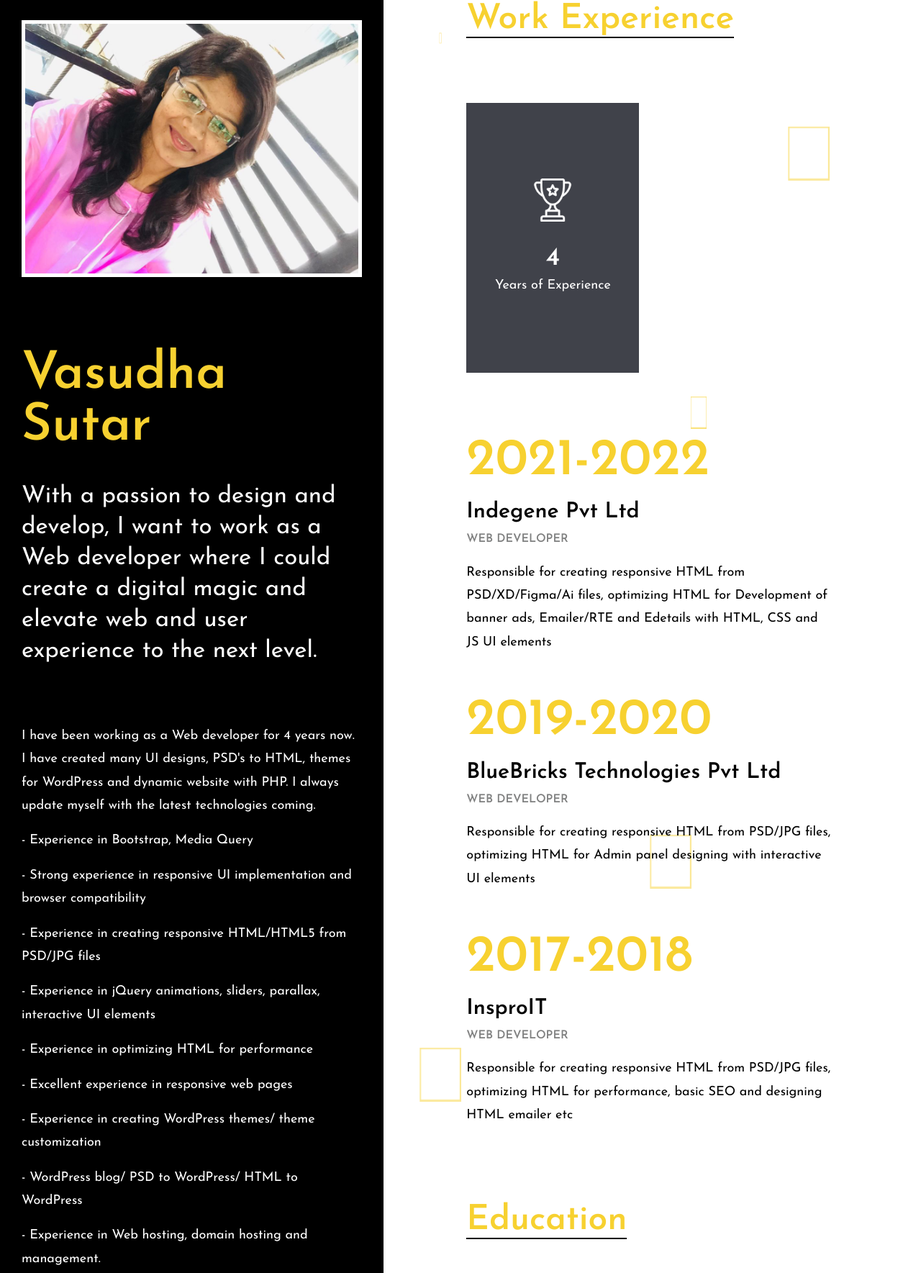
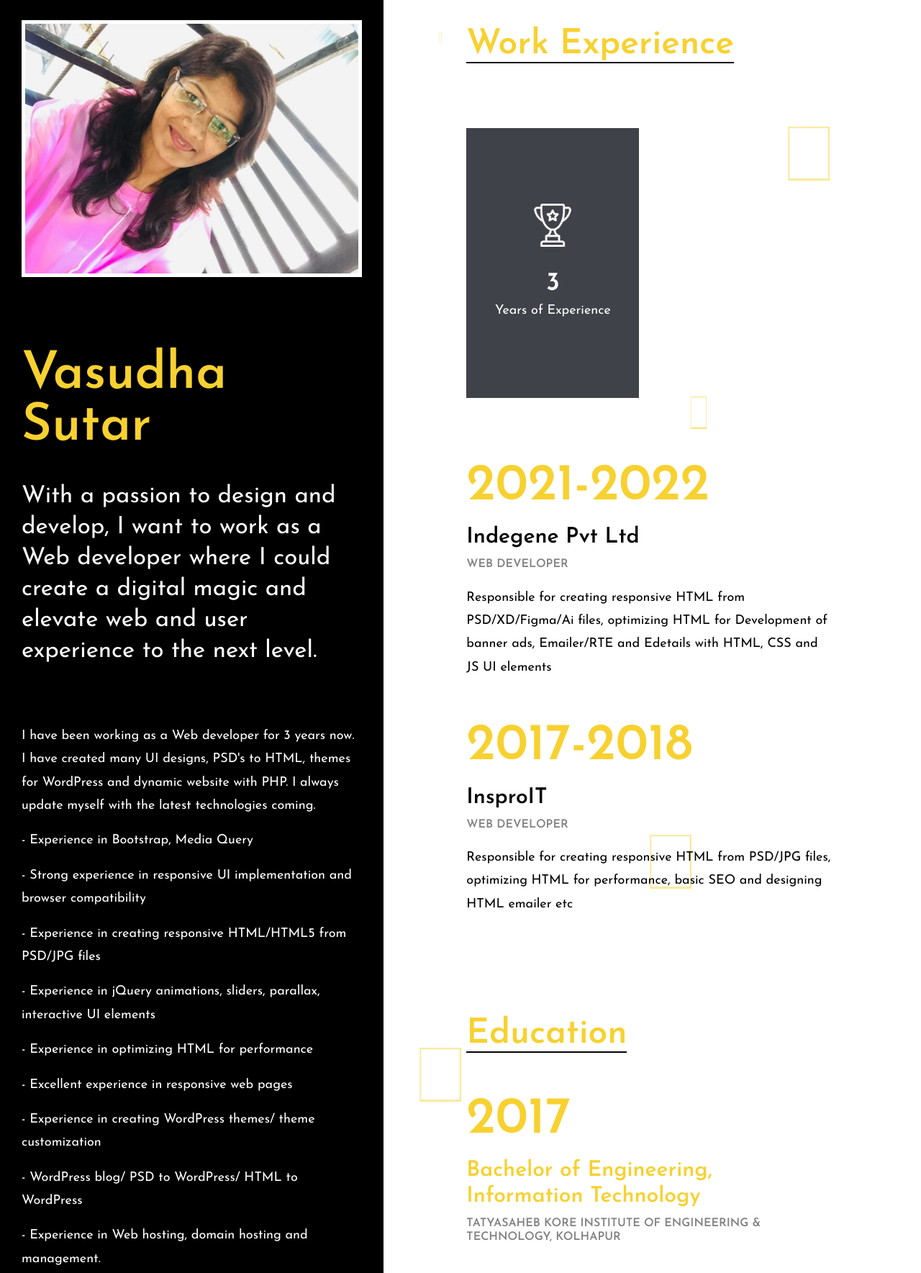
Before and after one commit to vasudhasutar2996/portfolio_2k23.github.io, a plain HTML site: page index.html in a window 1280 px wide. Shown: the part 202-1971 px from the top of the page at 72% size. Drawn offline with Linux system fonts and the light colour scheme.

Commit message:
updated experience and resume pdf file

```diff
--- a/css/style.css
+++ b/css/style.css
@@ -82,7 +82,7 @@ ol {
     margin-bottom: 50px;
     padding-bottom: 2px;
     line-height: normal;
-    margin-top: 25px;
+    margin-top: 60px;
 }
 
 .section-title h2:after {
--- a/index.html
+++ b/index.html
@@ -38,7 +38,7 @@
                         </div>
                     </div>
                     <div class="col-md-8 text-md-right header-buttons">
-                        <a href="doc/Vasudha_2k23.pdf" class="site-btn">Download CV</a>
+                        <a href="doc/Vasudha Sutar.pdf" class="site-btn">Download CV</a>
                         <!-- <a href="#" class="site-btn">Discover me</a> -->
                     </div>
                 </div>
@@ -59,7 +59,7 @@
                                 <h2 class="theme_color">Vasudha<br>Sutar</h2>
                                 <p class="cover_letter">With a passion to design and develop, I want to work as a Web developer where I could create a digital magic and elevate web and user experience to the next level.</p>
                             </div>
-                            <p>I have been working as a Web developer for 4 years now. I have created many UI designs, PSD's to HTML, themes for WordPress and dynamic website with PHP. I always update myself with the latest technologies coming.</p>
+                            <p>I have been working as a Web developer for 3 years now. I have created many UI designs, PSD's to HTML, themes for WordPress and dynamic website with PHP. I always update myself with the latest technologies coming.</p>
                             <p>- Experience in Bootstrap, Media Query</p>
                             <p>- Strong experience in responsive UI implementation and browser compatibility </p>
                             <p>- Experience in creating responsive HTML/HTML5 from PSD/JPG files </p>
@@ -161,7 +161,7 @@
                                         <div class="fact-box">
                                             <div class="fact-content">
                                                 <img src="img/1-w.png" alt="">
-                                                <h2>4</h2>
+                                                <h2>3</h2>
                                                 <p>Years of Experience</p>
                                             </div>
                                         </div>
@@ -175,12 +175,7 @@
                                     <h4>Web developer</h4>
                                     <p>Responsible for creating responsive HTML from PSD/XD/Figma/Ai files, optimizing HTML for Development of banner ads, Emailer/RTE and Edetails with HTML, CSS and JS UI elements </p>
                                 </li>
-                                <li>
-                                    <h2>2019-2020</h2>
-                                    <h3><a href="https://www.neoarmmetic.com/" style="color: #000;">BlueBricks Technologies Pvt Ltd</a></h3>
-                                    <h4>Web developer</h4>
-                                    <p>Responsible for creating responsive HTML from PSD/JPG files, optimizing HTML for Admin panel designing with interactive UI elements </p>
-                                </li>
+
                                 <li>
                                     <h2>2017-2018</h2>
                                     <h3><a href="http://www.insproit.com/" style="color: #000;">InsproIT</a></h3>
@@ -236,11 +231,11 @@
                                     <p>JavaScript</p>
                                 </div>
                                 <div class="single-progress-item">
-                                    <div class="progress-bar-style" data-progress="75"><div class="bar-inner" style="width:56%"><span>56%</span></div></div>
+                                    <div class="progress-bar-style" data-progress="75"><div class="bar-inner" style="width:75%"><span>75%</span></div></div>
                                     <p>Angular</p>
                                 </div>
                                 <div class="single-progress-item">
-                                    <div class="progress-bar-style" data-progress="70"><div class="bar-inner" style="width:56%"><span>56%</span></div></div>
+                                    <div class="progress-bar-style" data-progress="70"><div class="bar-inner" style="width:70%"><span>70%</span></div></div>
                                     <p>React JS</p>
                                 </div>
                                 <div class="single-progress-item">
```
Also changed, not shown: 2 other files.
